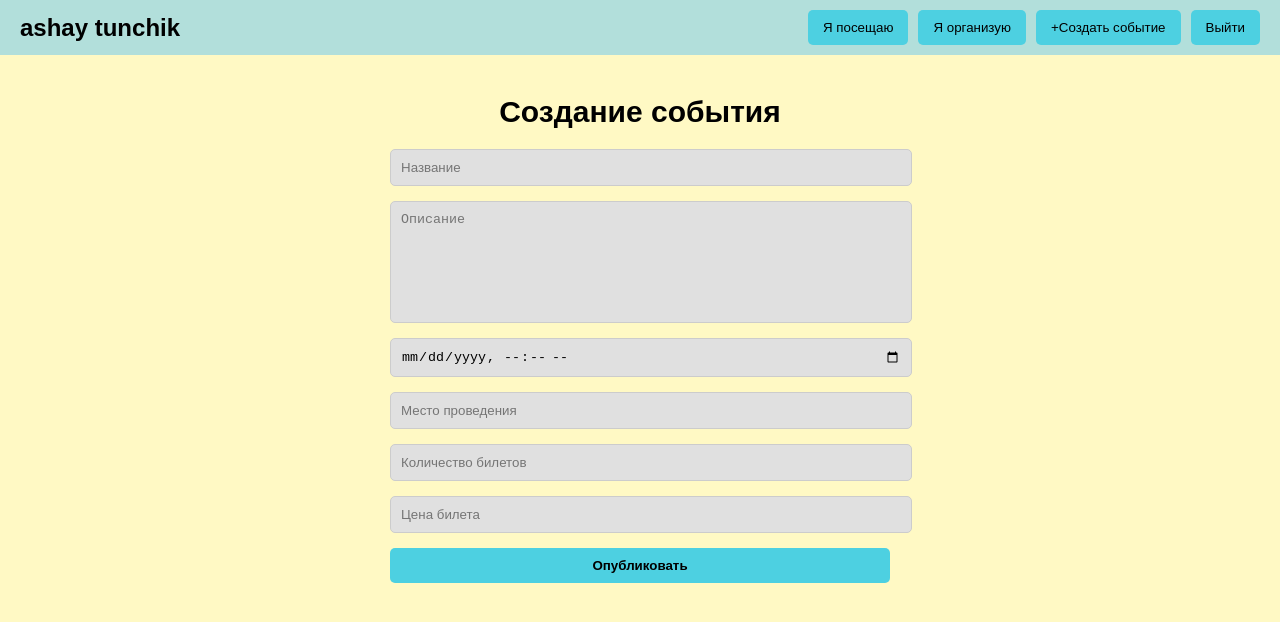
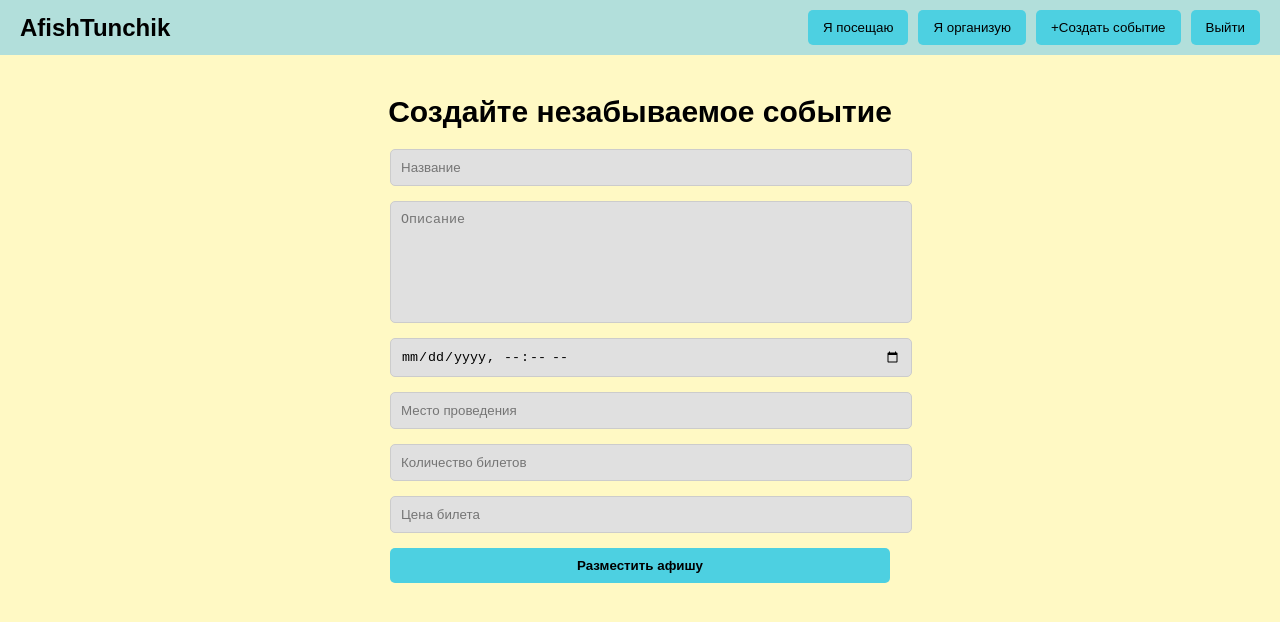
Before and after one commit to varvarivleva/Afisha, a React (Create React App) app in the folder Frontend/afisha-front/: page /create_event in a window 1280 px wide. Shown: the top 622 px of the page. Built offline with nearby package versions, Linux system fonts and the light colour scheme; sample sign-in values are in the browser's storage.

Commit message:
[Frontend] Подправлены тексты на интерфейсе

```diff
--- a/Frontend/afisha-front/src/CreateEvent.js
+++ b/Frontend/afisha-front/src/CreateEvent.js
@@ -73,7 +73,7 @@ const CreateEvent = () => {
     return (
         <div className="create-event-page">
             <div className="header">
-                <div className="header-left" onClick={() => navigate('/main_page')}>ashay tunchik</div>
+                <div className="header-left" onClick={() => navigate('/main_page')}>AfishTunchik</div>
                 <div className="header-buttons">
                     <button onClick={() => navigate('/my_bookings')}>Я посещаю</button>
                     <button onClick={() => navigate('/my_events')}>Я организую</button>
@@ -82,7 +82,7 @@ const CreateEvent = () => {
                 </div>
             </div>
             <div className="main-content">
-                <h1>Создание события</h1>
+                <h1>Создайте незабываемое событие</h1>
                 {error && <p className="error-message">{error}</p>}
                 {successMessage && <p className="success-message">{successMessage}</p>}
                 <form className="event-form" onSubmit={handleSubmit}>
@@ -133,7 +133,7 @@ const CreateEvent = () => {
                         onChange={handleChange}
                         required
                     />
-                    <button type="submit">Опубликовать</button>
+                    <button type="submit">Разместить афишу</button>
                 </form>
             </div>
         </div>
--- a/Frontend/afisha-front/src/EventBooking.js
+++ b/Frontend/afisha-front/src/EventBooking.js
@@ -45,7 +45,7 @@ const EventOrganization = () => {
     return (
         <div className="event-organization-page">
             <div className="header">
-            <div className="header-left" onClick={() => navigate('/main_page')}>ashay tunchik</div>
+            <div className="header-left" onClick={() => navigate('/main_page')}>AfishTunchik</div>
                 <div className="header-buttons">
                     <button onClick={() => navigate('/my_bookings')}>Я посещаю</button>
                     <button onClick={() => navigate('/my_events')}>Я организую</button>
--- a/Frontend/afisha-front/src/EventCard.js
+++ b/Frontend/afisha-front/src/EventCard.js
@@ -103,7 +103,7 @@ const EventCard = () => {
     return (
         <div className="event-card-page">
            <div className="header">
-                <div className="header-left" onClick={() => navigate('/main_page')}>ashay tunchik</div>
+                <div className="header-left" onClick={() => navigate('/main_page')}>AfishTunchik</div>
                 <div className="header-buttons">
                     <button onClick={() => navigate('/my_bookings')}>Я посещаю</button>
                     <button onClick={() => navigate('/my_events')}>Я организую</button>
--- a/Frontend/afisha-front/src/EventOrganization.js
+++ b/Frontend/afisha-front/src/EventOrganization.js
@@ -45,7 +45,7 @@ const EventOrganization = () => {
     return (
         <div className="event-organization-page">
             <div className="header">
-            <div className="header-left" onClick={() => navigate('/main_page')}>ashay tunchik</div>
+            <div className="header-left" onClick={() => navigate('/main_page')}>AfishTunchik</div>
                 <div className="header-buttons">
                     <button onClick={() => navigate('/my_bookings')}>Я посещаю</button>
                     <button onClick={() => navigate('/my_events')}>Я организую</button>
--- a/Frontend/afisha-front/src/MainPage.js
+++ b/Frontend/afisha-front/src/MainPage.js
@@ -63,7 +63,7 @@ const MainPage = () => {
     return (
         <div className="main-page">
             <div className="header">
-                <div className="header-left" onClick={() => navigate('/main_page')}>ashay tunchik</div>
+                <div className="header-left" onClick={() => navigate('/main_page')}>AfishTunchik</div>
                 <div className="header-buttons">
                     <button onClick={() => navigate('/my_bookings')}>Я посещаю</button>
                     <button onClick={() => navigate('/my_events')}>Я организую</button>
@@ -72,7 +72,7 @@ const MainPage = () => {
                 </div>
                 </div>
             <div className="main-content">
-                <h1>ХАЙП НАЧИНАЕТСЯ ЗДЕСЬ! РЕГИСТРИРУЙТЕСЬ НА СОБЫТИЯ И БУДЬТЕ ХАЙПОРОЖАМИ</h1>
+                <h1>ЖИЗНЬ ПРОДОЛЖАЕТСЯ ЗДЕСЬ! ПОСЕЩАЙТЕ СОБЫТИЯ И ЖИВИТЕ ЛУЧШУЮ ЖИЗНЬ ВМЕСТЕ С AfishTunchik</h1>
                 <div className="events-list">
                     {loading && <p className="loading-message">Загрузка событий...</p>}
                     {error && <p className="error-message">Ошибка: {error}</p>}
@@ -92,7 +92,7 @@ const MainPage = () => {
                     ) : (
                         !loading &&
                         !error && (
-                            <p className="no-events">Событий пока нет. Будь первым, кто создат его!</p>
+                            <p className="no-events">Событий пока нет. Будьте первым, кто создат его!</p>
                         )
                     )}
                 </div>
```
